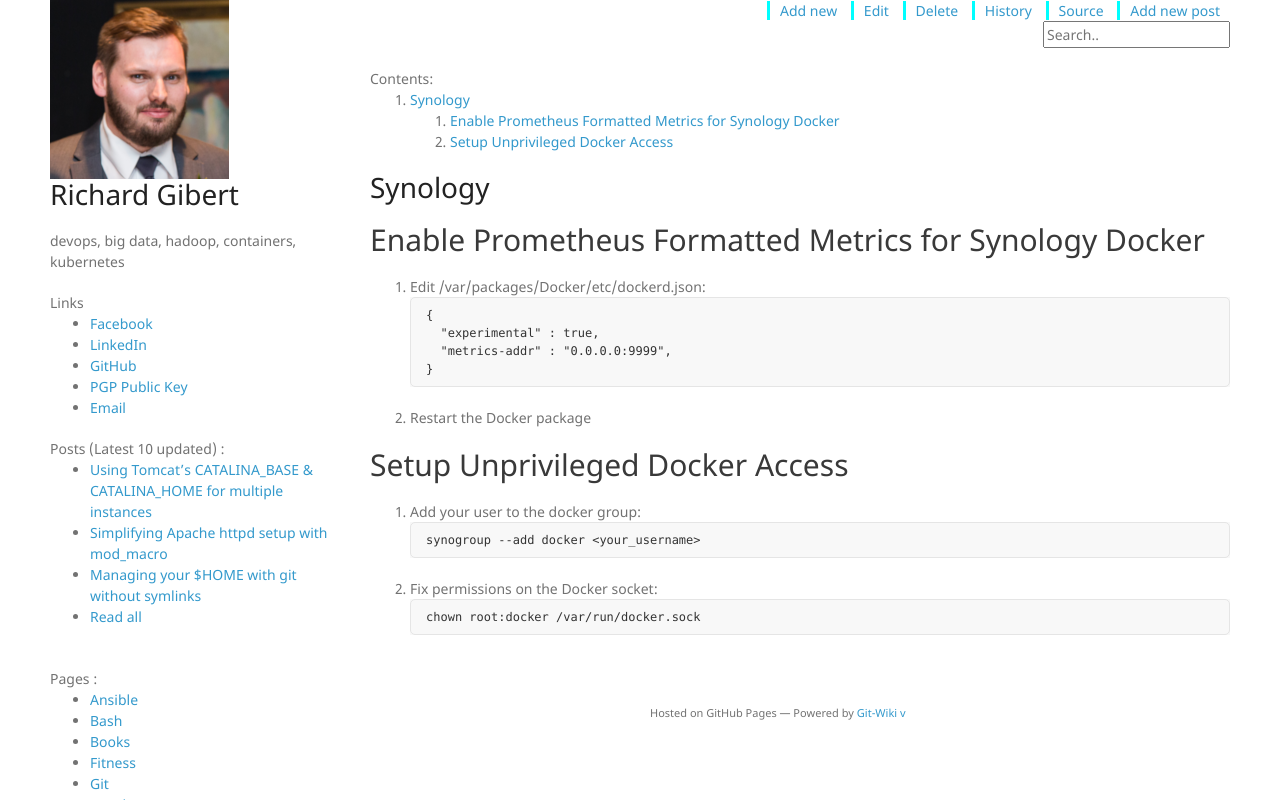
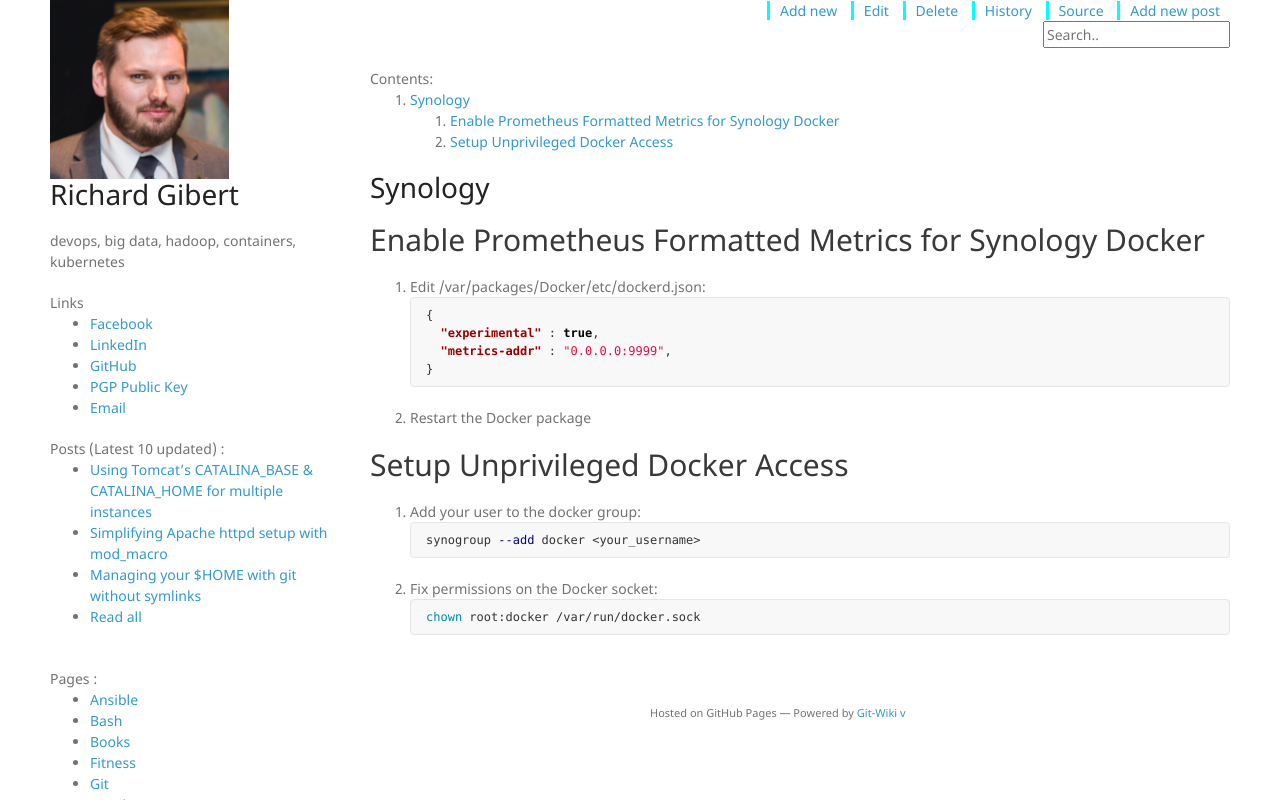
Before and after one commit to rgibert/rgibert.github.io, a Jekyll site: the page built from wiki/synology.md, in a window 1280 px wide. Shown: the part 150-950 px from the top of the page. Built offline with Jekyll 4.4.1, drawn with Linux system fonts in a browser that asks for light colours; nearby versions of some CDN libraries; our own code applies the rules of GitHub Pages for plain Markdown files.

Commit message:
add syntax

```diff
--- a/wiki/synology.md
+++ b/wiki/synology.md
@@ -3,7 +3,7 @@
 ## Enable Prometheus Formatted Metrics for Synology Docker
 
 1. Edit /var/packages/Docker/etc/dockerd.json:
-~~~
+~~~ json
 {
   "experimental" : true,
   "metrics-addr" : "0.0.0.0:9999",
@@ -14,10 +14,10 @@
 ## Setup Unprivileged Docker Access
 
 1. Add your user to the docker group:
-~~~
+~~~ bash
 synogroup --add docker <your_username>
 ~~~
 1. Fix permissions on the Docker socket:
-~~~
+~~~ bash
 chown root:docker /var/run/docker.sock
 ~~~
```
